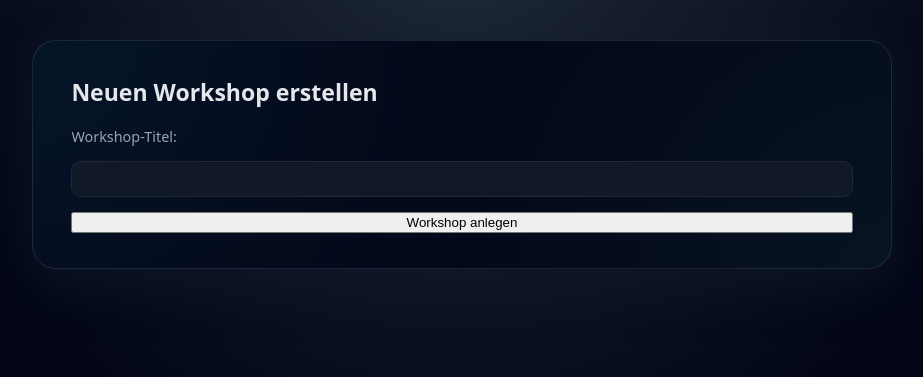
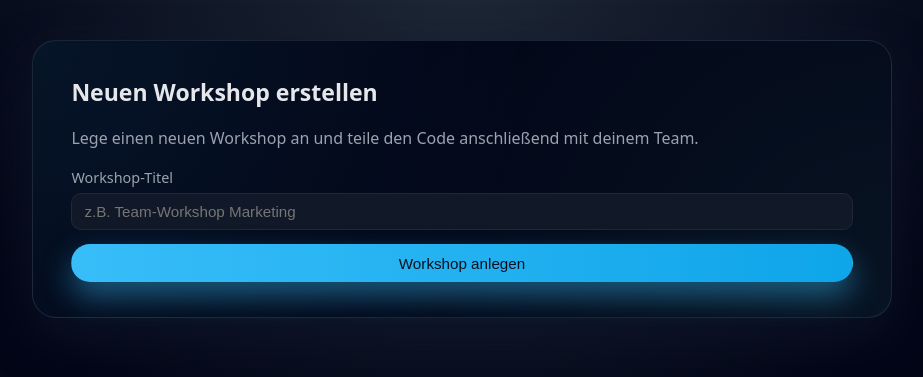
Before and after one commit to emresavas153/disc-personalitytest-app, a Flask app: page /workshops/new in a window 1280 px wide. Shown: the part 47-424 px from the top of the page, without its empty margins (178-1101 px from the left). Run offline with Flask 3, Linux system fonts and the light colour scheme.

Commit message:
host_create.html updated

```diff
--- a/templates/host_create.html
+++ b/templates/host_create.html
@@ -1,9 +1,13 @@
 {% extends "base.html" %}
 {% block content %}
 <h2>Neuen Workshop erstellen</h2>
+<p>Lege einen neuen Workshop an und teile den Code anschließend mit deinem Team.</p>
+
 <form action="{{ url_for('workshop_create') }}" method="post">
-    <label for="title">Workshop-Titel:</label>
-    <input type="text" id="title" name="title">
-    <button type="submit">Workshop anlegen</button>
+    <div class="form-group">
+        <label for="title">Workshop-Titel</label>
+        <input type="text" id="title" name="title" placeholder="z.B. Team-Workshop Marketing">
+    </div>
+    <button type="submit" class="btn btn-primary">Workshop anlegen</button>
 </form>
 {% endblock %}
```
